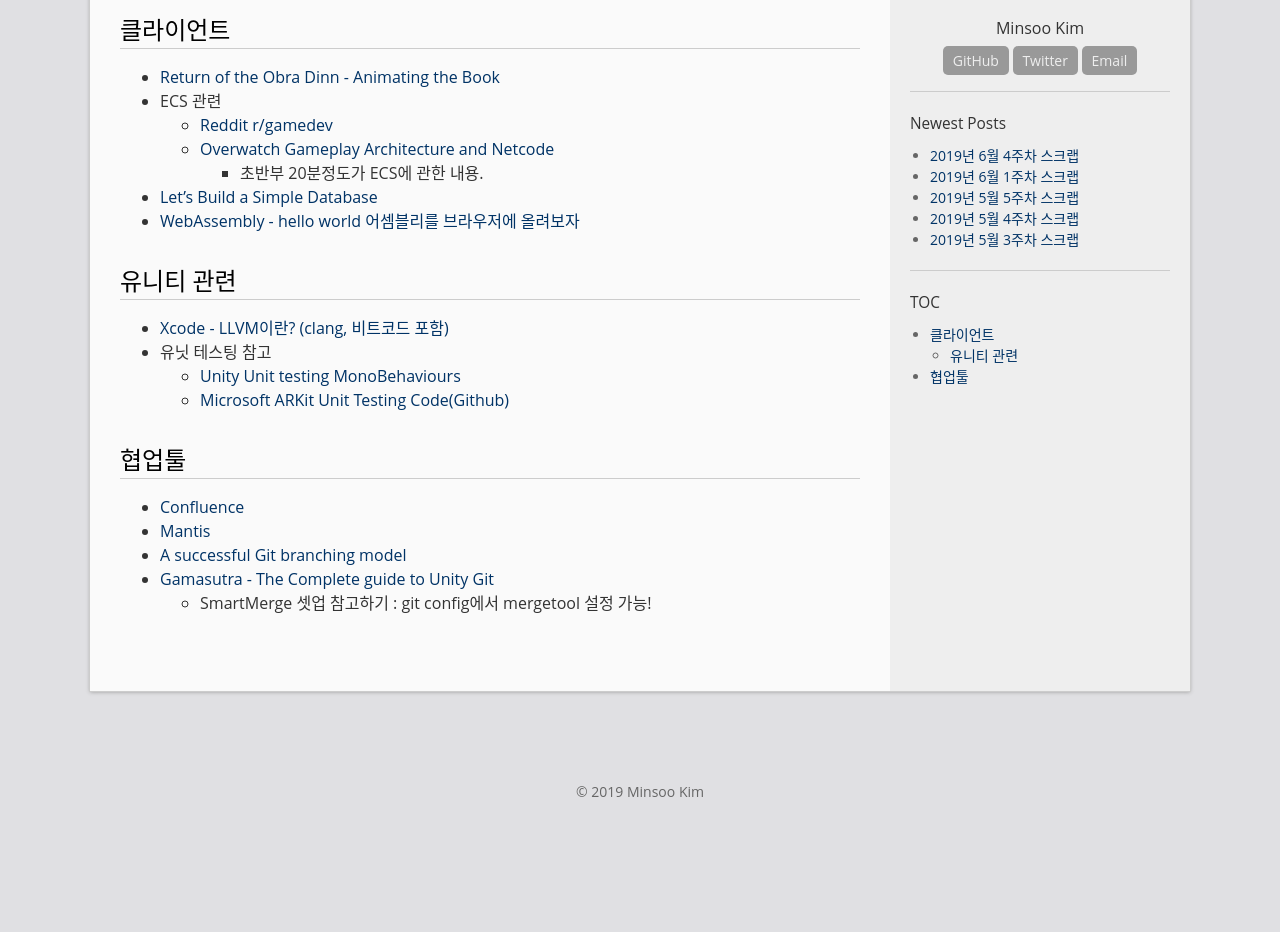
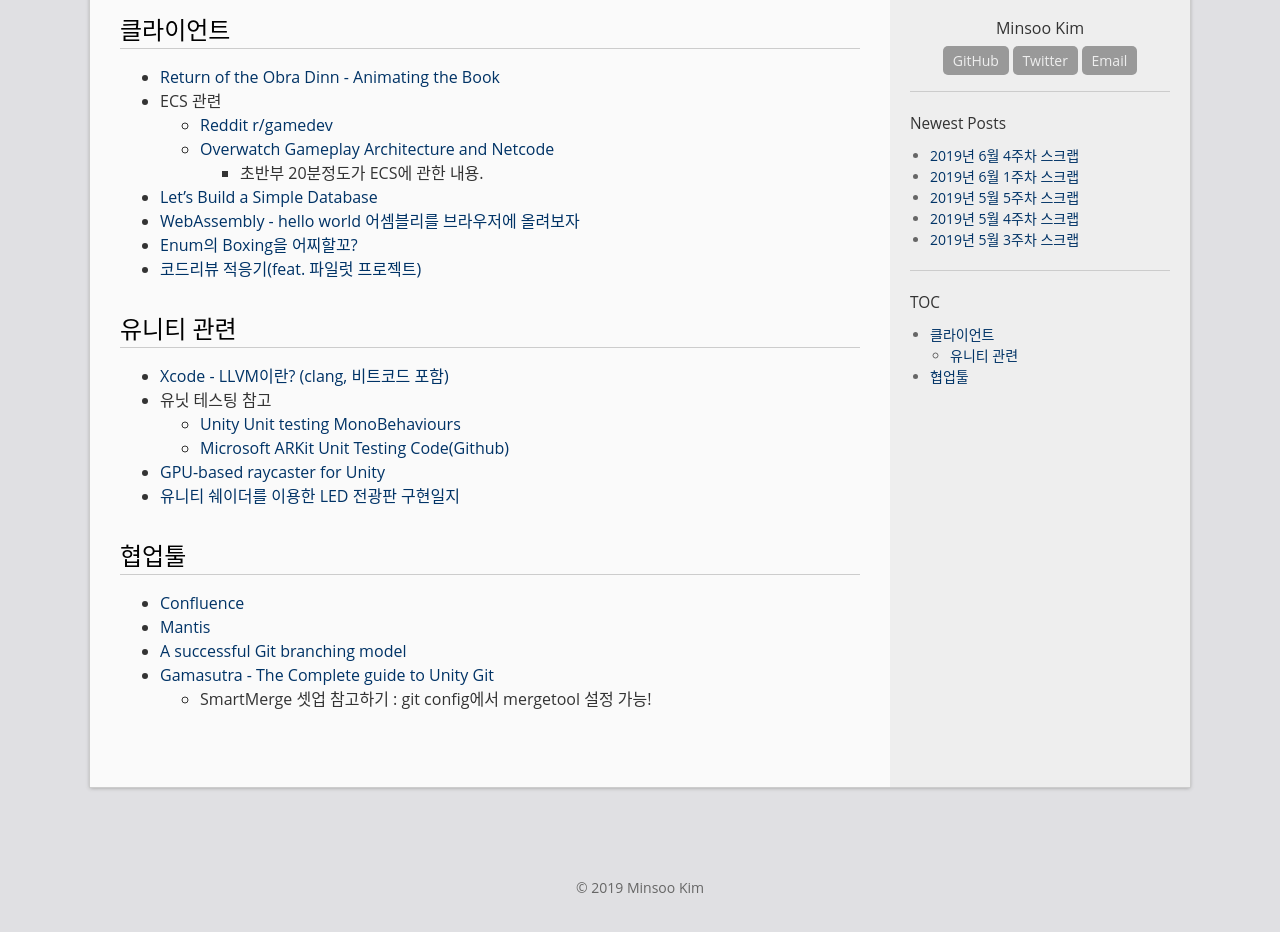
Before and after one commit to GarlicDipping/garlicdipping.github.io, a Jekyll site: the page built from _posts/2019-06-16-scrap05.md, in a window 1280 px wide, cut to the strip 261-1219 px from the top of the page. Shown: the top 932 px of the strip. Built offline with Jekyll 4.4.1, drawn with Linux system fonts in a browser that asks for light colours; comment, search, counter and statistics services are not loaded; before the commit the page ends 1123 px from its top, so only the background shows below that.

Commit message:
no message

```diff
--- a/_posts/2019-06-16-scrap05.md
+++ b/_posts/2019-06-16-scrap05.md
@@ -17,6 +17,8 @@ categories: 스크랩
     - 초반부 20분정도가 ECS에 관한 내용.
 - [Let's Build a Simple Database](https://cstack.github.io/db_tutorial/)
 - [WebAssembly - hello world 어셈블리를 브라우저에 올려보자](https://www.devpools.kr/2017/01/21/webassembly-binaryen-emscripten/)
+- [Enum의 Boxing을 어찌할꼬?](https://www.slideshare.net/devcatpublications/enum-boxing-enum-ndc2019)
+- [코드리뷰 적응기(feat. 파일럿 프로젝트)](http://woowabros.github.io/experience/2019/02/28/pilot-project-settle.html)
 
 ## 유니티 관련
 
@@ -24,6 +26,8 @@ categories: 스크랩
 - 유닛 테스팅 참고
   - [Unity Unit testing MonoBehaviours](https://blogs.unity3d.com/kr/2014/06/03/unit-testing-part-2-unit-testing-monobehaviours/)
   - [Microsoft ARKit Unit Testing Code(Github)](https://github.com/microsoft/MixedRealityToolkit-Unity/tree/mrtk_release/Assets/MixedRealityToolkit.Tests)
+- [GPU-based raycaster for Unity](https://github.com/Jonny10/Graphics-Raycast)
+- [유니티 쉐이더를 이용한 LED 전광판 구현일지](https://m.blog.naver.com/PostView.nhn?blogId=plasticbag0&logNo=221567167750&proxyReferer=https%3A%2F%2Ft.co%2FeBmGiWgV5N%3Famp%3D1)
 
 # 협업툴
 
```
